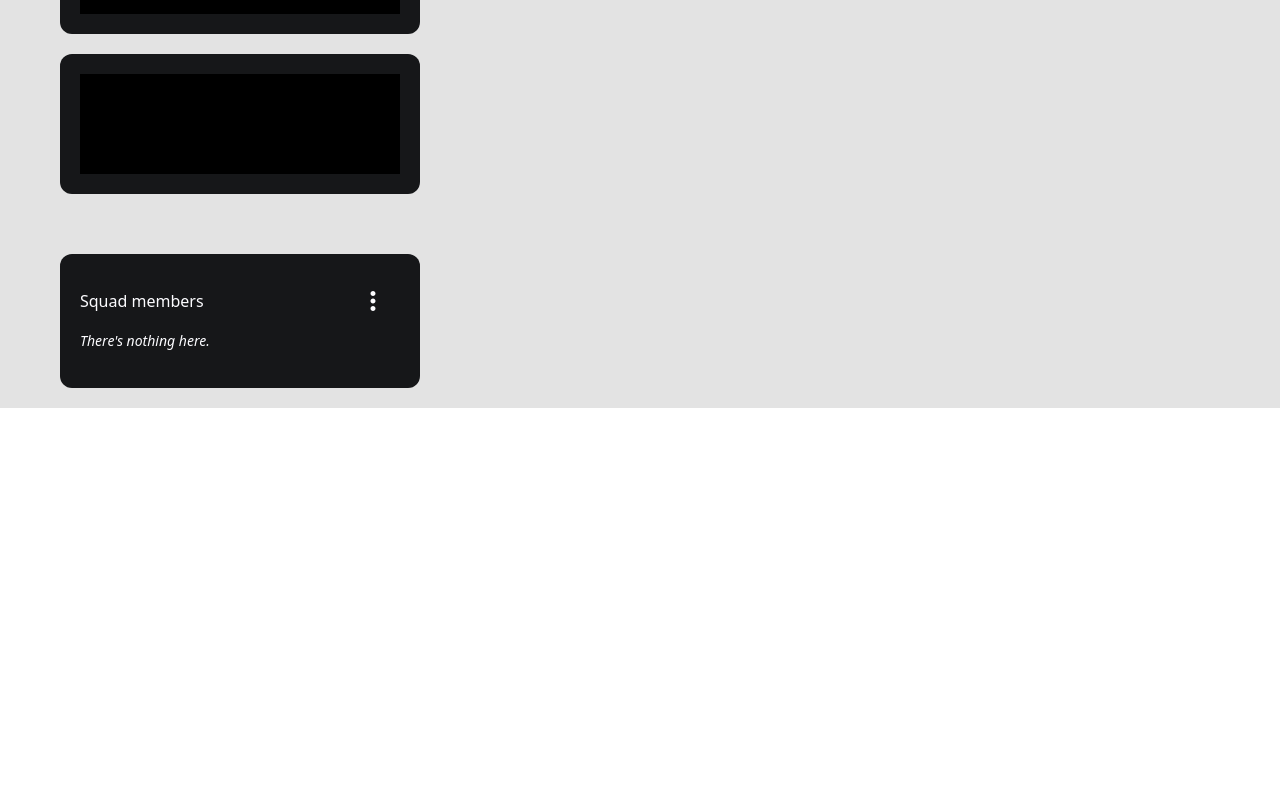
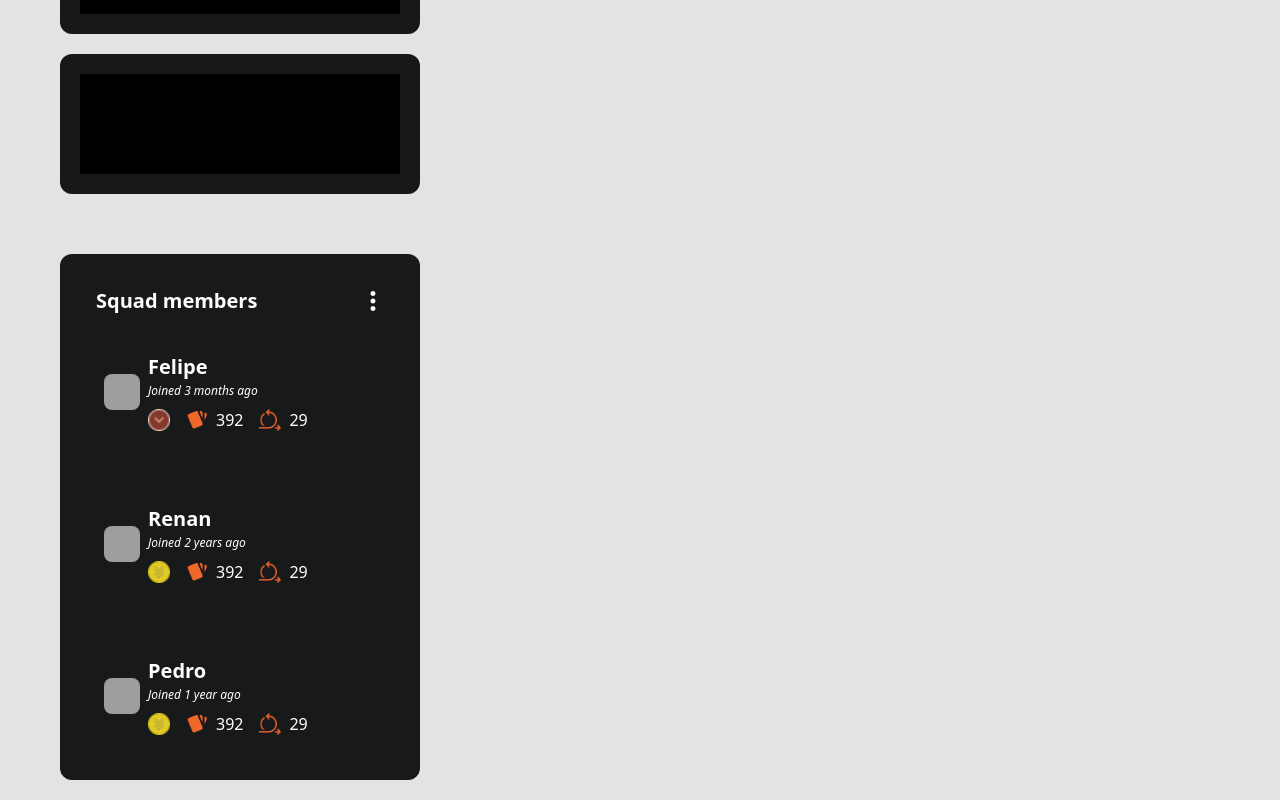
Before and after one commit to Agility-Creative-Solutions/scrummy-app, a Next.js app: page /design-system in a window 1280 px wide. Shown: the part 1300-2100 px from the top of the page. Before the commit the page ends 1708 px from the top, so only its background shows below. Built offline with nearby package versions, Linux system fonts and the light colour scheme; grey boxes are pictures that could not be loaded.

Commit message:
feat: renans and others corrections

```diff
--- a/src/components/mols/SquadMembers/index.tsx
+++ b/src/components/mols/SquadMembers/index.tsx
@@ -1,24 +1,39 @@
-import type { ReactNode } from 'react';
 import React from 'react';
 
 import { Card, IconButton } from '@/components/atoms';
 import { Typography } from '@/components/atoms/Typography';
 
+import type { UserBarProps } from '../UserBar';
+import UserBar from '../UserBar';
+
 export type SquadMemberProps = {
-  children?: ReactNode;
+  users: UserBarProps[];
 };
 
-const SquadMember: React.FC<SquadMemberProps> = ({ children }) => {
+const SquadMember: React.FC<SquadMemberProps> = ({ users }) => {
   return (
-    <Card>
+    <Card className="bg-dark-200">
       <div className="flex items-center justify-between">
-        <Typography className="text-base">Squad members</Typography>
+        <Typography className=" pl-4 text-xl font-semibold">
+          Squad members
+        </Typography>
         <IconButton icon="MdMoreVert" />
       </div>
-      {!children && (
+      {!users.length && (
         <Typography className=" text-sm italic">{`There's nothing here.`}</Typography>
       )}
-      <div className="flex flex-wrap gap-2 p-2 ">{children}</div>
+      <div className="flex flex-wrap gap-6">
+        {users.map((e, key) => (
+          <div key={key} className="max-w-sm p-4">
+            <UserBar
+              userName={e.userName}
+              avatar={e.avatar}
+              medal={e.medal}
+              joinedAt={e.joinedAt}
+            />
+          </div>
+        ))}
+      </div>
     </Card>
   );
 };
--- a/src/components/mols/UserBar/index.tsx
+++ b/src/components/mols/UserBar/index.tsx
@@ -50,7 +50,7 @@ const UserBar: React.FC<UserBarProps> = ({
   const [medalRank, setMedalRank] = useState(false);
   return (
     <div
-      className="relative flex w-full flex-row items-center gap-2 rounded-xl bg-slate-600 p-2 text-black"
+      className="relative flex w-full max-w-sm flex-row items-center gap-2 rounded-xl p-2 text-black"
       onClick={() => setMenuOpen(!menuOpen)}
     >
       {menuOpen && (
@@ -75,11 +75,11 @@ const UserBar: React.FC<UserBarProps> = ({
         {welcome && (
           <Typography className="text-xs italic">Welcome!</Typography>
         )}
-        <Typography variant="h5" className="text-xl">
+        <Typography variant="h5" className="text-xl text-white">
           {userName}
         </Typography>
         {joinedAt && (
-          <Typography className="pb-2 text-xs italic">{`Joined ${joinedAt} ago `}</Typography>
+          <Typography className="pb-2 text-xs italic text-white">{`Joined ${joinedAt} ago `}</Typography>
         )}
         <div className="flex flex-row items-center gap-4">
           <div
@@ -125,7 +125,7 @@ const UserBar: React.FC<UserBarProps> = ({
           )}
           {!welcome && (
             <>
-              <div>
+              <div className="text-white">
                 <BarBadge value="392" icon={IconCards.src} />
                 {cardsChosenOpen && (
                   <div className="absolute bottom-5 flex gap-2 rounded-xl bg-white p-4 text-scrummyOrange-500">
@@ -134,7 +134,7 @@ const UserBar: React.FC<UserBarProps> = ({
                   </div>
                 )}
               </div>
-              <div>
+              <div className="text-white">
                 <BarBadge value="29" icon={IconSprints.src} />
                 {sprintsPlanned && (
                   <div className="absolute bottom-5 flex gap-2 rounded-xl bg-white p-4 text-scrummyOrange-500">
--- a/src/pages/design-system.tsx
+++ b/src/pages/design-system.tsx
@@ -264,7 +264,28 @@ const DesignSystem = () => {
           </AnimatePresence>
         </div>
         <div>
-          <SquadMember></SquadMember>
+          <SquadMember
+            users={[
+              {
+                userName: 'Felipe',
+                medal: 'Bronze1',
+                avatar: 'avatar',
+                joinedAt: '3 months',
+              },
+              {
+                userName: 'Renan',
+                medal: 'Gold3',
+                avatar: 'renan_avatar',
+                joinedAt: '2 years',
+              },
+              {
+                userName: 'Pedro',
+                medal: 'Gold3',
+                avatar: 'pedro_avatar',
+                joinedAt: '1 year',
+              },
+            ]}
+          ></SquadMember>
         </div>
       </div>
     </div>
```
